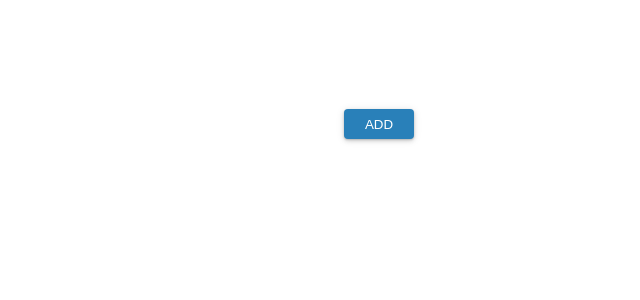
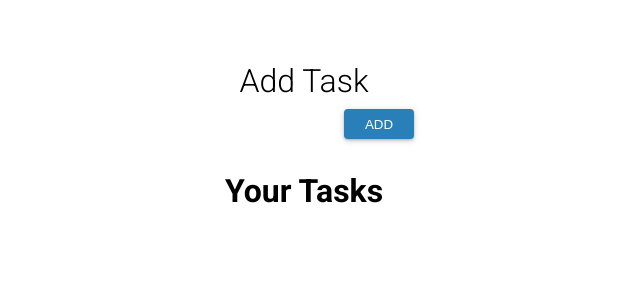
Before and after one commit to Mnigos/task-manager-site, a Next.js app: page / in a window 1280 px wide. Shown: the top 300 px of the page, without its empty margins (336-976 px from the left). Built offline with nearby package versions, Linux system fonts and the light colour scheme.

Commit message:
refactor(items): change Label font color to black

```diff
--- a/src/components/items/Label.ts
+++ b/src/components/items/Label.ts
@@ -20,6 +20,6 @@ export const Label = styled.p<LabelProps>`
   color: ${({ color }) => {
     if (color === 'error') return theme.colors.error
     else if (color === 'warn') return theme.colors.warning
-    else return theme.colors.white
+    else return theme.colors.black
   }};
 `
```
